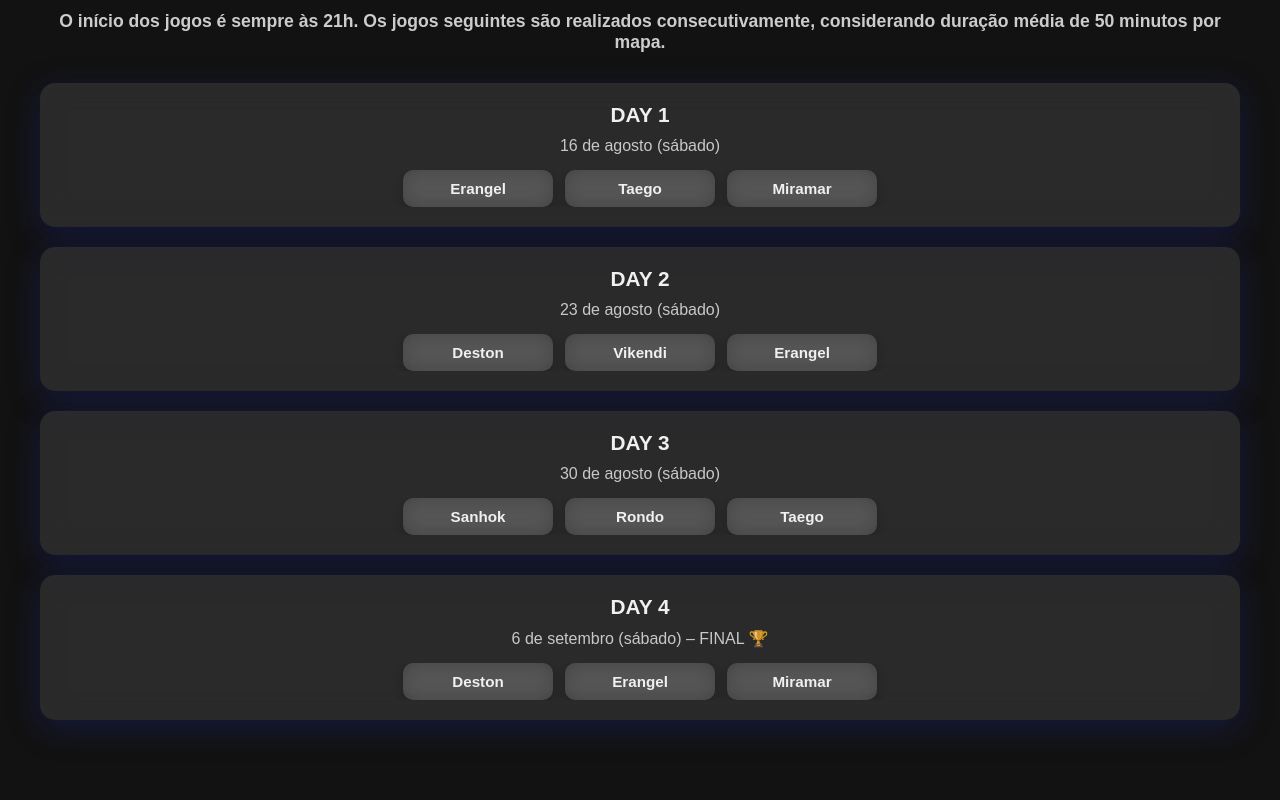
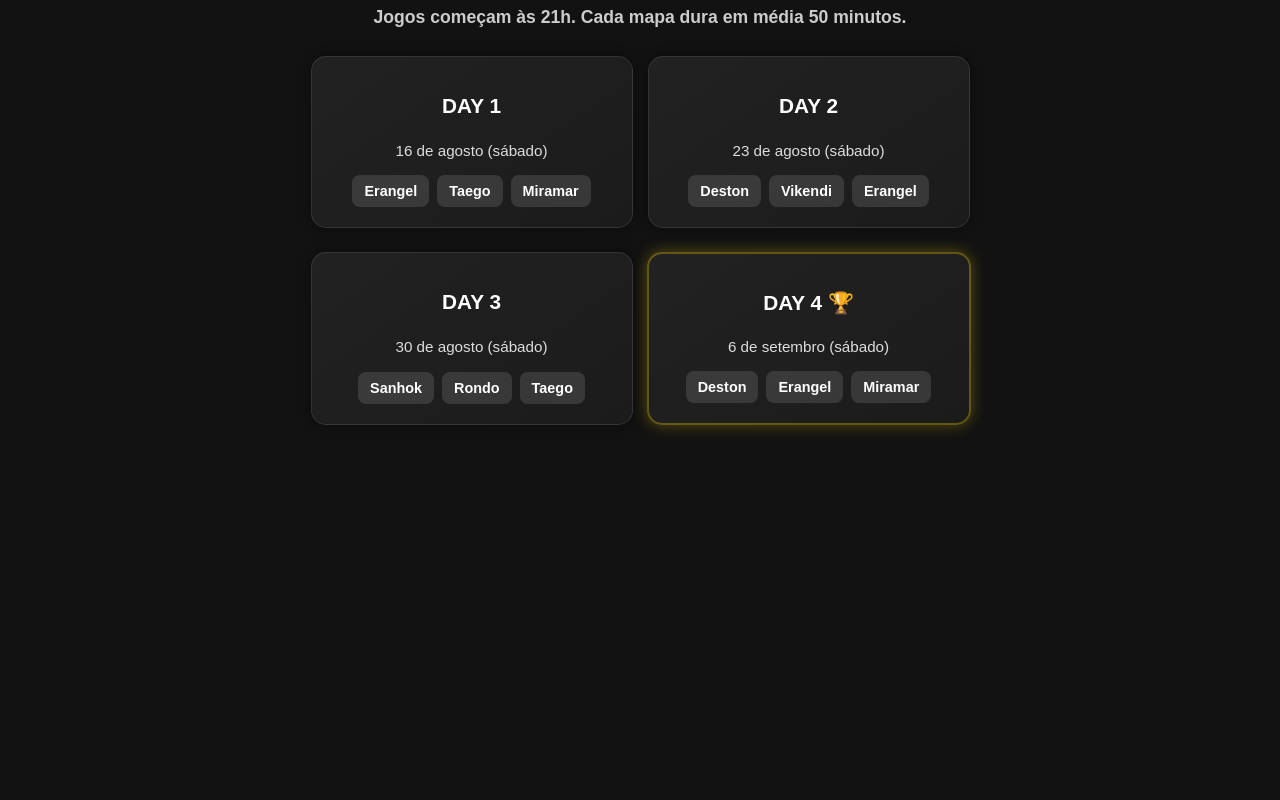
Before and after one commit to felipeproject/rushadrop, a plain HTML site: page index.html in a window 1280 px wide. Shown: the part 921-1721 px from the top of the page. After the commit the page ends 1402 px from the top, so only its background shows below. Drawn offline with Linux system fonts and the light colour scheme.

Commit message:
Auto commit em 2025-08-04 12:13

```diff
--- a/index.html
+++ b/index.html
@@ -8,30 +8,21 @@
   <link rel="stylesheet" href="css/index.css" />
   <link rel="stylesheet" href="https://cdnjs.cloudflare.com/ajax/libs/font-awesome/6.5.0/css/all.min.css" />
   <style>
-    /* seu CSS (mantive o seu código) */
     body {
       margin: 0;
       font-family: Arial, sans-serif;
       background: #121212;
       color: white;
+      overflow-y: auto;
     }
 
     .banner-container {
       position: relative;
       text-align: center;
       margin-top: 70px;
-      display: inline-block;
-      max-width: 100%;
-      width: auto;
-
-      transition: transform 0.5s ease;
-      will-change: transform;
+      background: black;
+      overflow: hidden;
       z-index: 10;
-      background: black;
-    }
-
-    .banner-container.escondido {
-      transform: translateY(-10%);
     }
 
     .banner-container img {
@@ -47,208 +38,228 @@
       right: 5%;
       transform: translateY(-50%);
       background: rgba(0, 0, 0, 0.7);
-      padding: 20px 25px;
+      padding: 1.25rem 1.5rem;
       border-radius: 10px;
       color: white;
       font-weight: bold;
       width: 220px;
+      max-width: 90vw;
       text-align: center;
       box-shadow: 0 4px 12px rgba(0, 0, 0, 0.5);
-      font-family: Arial, sans-serif;
       pointer-events: none;
+      box-sizing: border-box;
     }
 
     .cronometro-overlay h2 {
-      margin: 0 0 10px 0;
-      font-size: 1.6rem;
+      margin: 0 0 0.6rem;
+      font-size: clamp(1rem, 2vw, 1.6rem);
       font-weight: 600;
       display: flex;
       align-items: center;
       justify-content: center;
-      gap: 10px;
+      gap: 0.6rem;
+      flex-wrap: wrap;
     }
 
     .cronometro-overlay #countdown {
-      font-size: 2rem;
+      font-size: clamp(1.2rem, 2.5vw, 2rem);
       font-weight: 800;
       letter-spacing: 1px;
     }
 
-    .calendar-card {
-      position: absolute;
-      top: 50%;
-      right: 25%;
-      transform: translateY(-50%);
-      background: rgba(255, 255, 255, 0.15);
-      backdrop-filter: blur(10px);
-      border-radius: 12px;
-      width: 100px;
-      text-align: center;
-      padding: 10px;
-      box-shadow: 0 4px 15px rgba(0, 0, 0, 0.3);
-      font-family: Arial, sans-serif;
-      color: white;
-      pointer-events: none;
-    }
-
-    .calendar-card #month {
-      font-size: 0.9rem;
-      text-transform: uppercase;
-      font-weight: bold;
-    }
-
-    .calendar-card #day {
-      font-size: 0.8rem;
-    }
-
-    .calendar-card #date {
-      font-size: 2.5rem;
-      font-weight: bold;
-    }
-
-    .calendar-card #year {
-      font-size: 0.8rem;
-    }
-
     #novo-conteudo {
-      padding: 40px 20px 60px;
+      padding: 2.5rem 1rem 3.5rem;
       text-align: center;
       max-width: 1200px;
       margin: 0 auto;
     }
 
     #novo-conteudo h1 {
-      font-size: 2.5rem;
-      margin-bottom: 20px;
+      font-size: clamp(1.8rem, 5vw, 2.5rem);
+      margin-bottom: 1.25rem;
       font-weight: 700;
     }
 
-    #novo-conteudo p.info-horario {
-      margin-bottom: 30px;
+    #novo-conteudo .info-horario {
       font-weight: 600;
       color: #ccc;
-      font-size: 1.1rem;
+      font-size: clamp(1rem, 2.5vw, 1.1rem);
+      margin-bottom: 1.75rem;
     }
 
-    .dias-campeonato {
-      display: flex;
-      gap: 20px;
-      flex-wrap: wrap;
-      padding-bottom: 20px;
-      overflow-x: visible;
+    .carousel {
+      display: grid;
+      grid-template-columns: repeat(2, 1fr);
+      gap: 1.5rem;
+      justify-items: center;
+      max-width: 650px;
+      margin: 0 auto;
+      padding: 0 0.625rem;
     }
 
     .dia-card {
-      background: rgba(255, 255, 255, 0.1);
-      backdrop-filter: blur(15px);
+      background: linear-gradient(145deg, rgba(255, 255, 255, 0.07), rgba(255, 255, 255, 0.04));
+      border: 1px solid rgba(255, 255, 255, 0.1);
       border-radius: 15px;
-      box-shadow: 0 8px 32px 0 rgba(31, 38, 135, 0.37);
-      padding: 20px;
-
-      min-width: 150px;
-      max-width: 100%;
-      flex: 1 1 200px;
-
-      color: #f0f0f0;
+      padding: 1.25rem 1.25rem;
+      width: 100%;
+      max-width: 280px;
+      color: white;
+      box-shadow: 0 0 12px rgba(0, 0, 0, 0.4);
       display: flex;
       flex-direction: column;
-      align-items: center;
+      justify-content: space-between;
+      transition: transform 0.3s ease, box-shadow 0.3s ease;
     }
 
-    @media (max-width: 1800px) {
-      .dia-card {
-        flex: 1 1 100%;
-        min-width: auto;
-      }
+    .dia-card:hover {
+      transform: translateY(-6px);
+      box-shadow: 0 10px 20px rgba(255, 217, 0, 0.4);
     }
 
     .dia-card h2 {
-      margin: 0 0 10px 0;
+      font-size: 1.3rem;
+      margin-bottom: 0.5rem;
       font-weight: 700;
-      font-size: 1.3rem;
+      text-transform: uppercase;
     }
 
     .dia-card p.data {
-      margin: 0 0 15px 0;
-      font-weight: 500;
-      font-size: 1rem;
-      opacity: 0.8;
+      font-size: 0.95rem;
+      margin-bottom: 1rem;
+      opacity: 0.85;
+    }
+
+    .dia-card.final {
+      border: 2px solid rgba(255, 217, 0, 0.3);
+      box-shadow: 0 0 15px rgba(255, 217, 0, 0.3);
+    }
+
+    .dia-card.final h2::after {
+      content: " 🏆";
     }
 
     .mapas-lista {
       display: flex;
-      gap: 12px;
-      flex-wrap: nowrap;
-      overflow-x: auto;
-      width: 100%;
+      flex-wrap: wrap;
+      gap: 0.5rem;
       justify-content: center;
     }
 
     .mapa-item {
-      background: rgba(255, 255, 255, 0.12);
-      backdrop-filter: blur(10px);
-      border-radius: 10px;
-      padding: 10px 15px;
-      min-width: 120px;
-      text-align: center;
+      background-color: rgba(255, 255, 255, 0.12);
+      border-radius: 8px;
+      padding: 0.5rem 0.75rem;
+      font-size: 0.9rem;
       font-weight: 600;
-      font-size: 0.95rem;
       user-select: none;
-      box-shadow: 0 4px 10px rgba(0, 0, 0, 0.2);
+      white-space: nowrap;
+      transition: background-color 0.3s ease;
       cursor: default;
-      white-space: nowrap;
     }
 
-    .mapas-lista::-webkit-scrollbar {
-      height: 6px;
+    .barra-vertical {
+      display: none;
     }
 
-    .mapas-lista::-webkit-scrollbar-thumb {
-      background-color: #666;
-      border-radius: 3px;
+    /* RESPONSIVO */
+    @media (max-width: 767px) {
+      .carousel {
+        gap: 3.25rem;
+        max-width: 100%;
+        margin: 0 auto 2.5rem;
+        padding: 0 1rem;
+      }
+
+      .dia-card {
+        max-width: 100%;
+        padding: 1.125rem 1rem;
+        font-size: 1rem;
+        border-radius: 12px;
+      }
+
+      .dia-card:hover {
+        transform: none;
+        box-shadow: 0 0 12px rgba(255, 217, 0, 0.25);
+      }
+
+      .mapa-item {
+        font-size: 1rem;
+        padding: 0.625rem 0.875rem;
+      }
+
+      .cronometro-overlay {
+        position: static;
+        transform: none;
+        width: 100%;
+        max-width: 100%;
+        margin: 1rem auto 2rem;
+        padding: 1rem;
+        border-radius: 10px;
+        box-shadow: 0 4px 12px rgba(0, 0, 0, 0.5);
+      }
     }
 
-    .mapas-lista::-webkit-scrollbar-track {
-      background: transparent;
+    @media (max-width: 360px) {
+      #novo-conteudo h1 {
+        font-size: 1.6rem;
+      }
+
+      .cronometro-overlay h2 {
+        font-size: 1rem;
+      }
+
+      .cronometro-overlay #countdown {
+        font-size: 1.2rem;
+      }
+
+      .dia-card h2 {
+        font-size: 1.1rem;
+      }
+
+      .dia-card p.data {
+        font-size: 0.85rem;
+      }
+
+      .mapa-item {
+        font-size: 0.85rem;
+        padding: 0.4rem 0.6rem;
+      }
     }
   </style>
 </head>
 
 <body>
 
-  <!-- Navbar injetada via JavaScript -->
+  <!-- Navbar -->
   <script type="module">
     import { injectNavbar } from './js/navbar.js';
     injectNavbar();
   </script>
 
-  <!-- Banner com cronômetro e calendário -->
+  <!-- Banner -->
   <div class="banner-container" id="banner">
     <img src="imagens/Rushadrop.png" alt="Banner Rusha Drop" loading="lazy" />
+  </div>
 
-    <!-- Cronômetro -->
+  <!-- cronometro -->
+  <div>
     <div class="cronometro-overlay">
-      <h2><i class="fas fa-trophy"></i> Início do Campeonato</h2>
+      <h2><i class="fas fa-trophy"></i>Início do Campeonato</h2>
       <div id="countdown"></div>
-    </div>
-
-    <!-- Cartão de calendário -->
-    <div class="calendar-card">
-      <div id="month"></div>
-      <div id="day"></div>
-      <div id="date"></div>
-      <div id="year"></div>
     </div>
   </div>
 
-  <!-- Novo conteúdo com dias e mapas (gerado por JS) -->
+  <!-- Novo Conteúdo -->
   <section id="novo-conteudo">
     <h1>Calendário do Campeonato</h1>
     <p class="info-horario">
-      O início dos jogos é sempre às <strong>21h</strong>. Os jogos seguintes são realizados consecutivamente, considerando duração média de <strong>50 minutos</strong> por mapa.
+
+      Jogos começam às <strong>21h</strong>. Cada mapa dura em média <strong>50 minutos</strong>.
     </p>
-    <div class="dias-campeonato" id="dias-campeonato">
-      <!-- Dias e mapas serão inseridos aqui via JS -->
+
+
+    <div class="carousel" id="dias-campeonato">
     </div>
   </section>
 
@@ -257,60 +268,36 @@
     import { DIAS, mapas } from './js/configGlobal.js';
     import { startCountdown } from './js/countdown.js';
 
-    // Data base do campeonato (sábado 16/08/2025)
     const dataBase = new Date('2025-08-16T21:00:00');
 
-    // Função para formatar data para "16 de agosto (sábado)"
     function formatarData(d) {
-      const meses = [
-        'janeiro', 'fevereiro', 'março', 'abril',
-        'maio', 'junho', 'julho', 'agosto',
-        'setembro', 'outubro', 'novembro', 'dezembro'
-      ];
-      const diasSemana = [
-        'domingo', 'segunda-feira', 'terça-feira',
-        'quarta-feira', 'quinta-feira', 'sexta-feira', 'sábado'
-      ];
-      const dia = d.getDate();
-      const mes = meses[d.getMonth()];
-      const diaSemana = diasSemana[d.getDay()];
-      return `${dia} de ${mes} (${diaSemana})`;
+      const meses = ['janeiro', 'fevereiro', 'março', 'abril', 'maio', 'junho', 'julho', 'agosto', 'setembro', 'outubro', 'novembro', 'dezembro'];
+      const diasSemana = ['domingo', 'segunda-feira', 'terça-feira', 'quarta-feira', 'quinta-feira', 'sexta-feira', 'sábado'];
+      return `${d.getDate()} de ${meses[d.getMonth()]} (${diasSemana[d.getDay()]})`;
     }
 
-    // Inserir dias e mapas no container
     const container = document.getElementById('dias-campeonato');
 
     DIAS.forEach((dia, i) => {
-      // Calcular data do sábado + i semanas
       const dataDia = new Date(dataBase);
-      dataDia.setDate(dataDia.getDate() + i * 7);
+      dataDia.setDate(dataBase.getDate() + i * 7);
 
-      // Criar card do dia
       const diaCard = document.createElement('div');
       diaCard.classList.add('dia-card');
+      if (i === DIAS.length - 1) diaCard.classList.add('final');
 
-      // Título DAY1, DAY2...
       const titulo = document.createElement('h2');
       titulo.textContent = dia.replace('DAY', 'DAY ');
       diaCard.appendChild(titulo);
 
-      // Parágrafo com data formatada
       const pData = document.createElement('p');
       pData.classList.add('data');
-
-      // Se for o último dia (DAY4), adicionar "– FINAL 🏆"
-      if (i === DIAS.length - 1) {
-        pData.textContent = formatarData(dataDia) + ' – FINAL 🏆';
-      } else {
-        pData.textContent = formatarData(dataDia);
-      }
+      pData.textContent = formatarData(dataDia);
       diaCard.appendChild(pData);
 
-      // Div dos mapas
       const mapasLista = document.createElement('div');
       mapasLista.classList.add('mapas-lista');
 
-      // Inserir mapas do dia
       mapas[dia].forEach(mapa => {
         const mapaItem = document.createElement('div');
         mapaItem.classList.add('mapa-item');
@@ -322,33 +309,16 @@
       container.appendChild(diaCard);
     });
 
-    // Atualiza o card do calendário com a data base
-    const mesesCard = ["JAN", "FEV", "MAR", "ABR", "MAI", "JUN", "JUL", "AGO", "SET", "OUT", "NOV", "DEZ"];
-    const diasSemanaCard = ["Domingo", "Segunda", "Terça", "Quarta", "Quinta", "Sexta", "Sábado"];
-
-    document.getElementById('month').innerText = mesesCard[dataBase.getMonth()];
-    document.getElementById('day').innerText = diasSemanaCard[dataBase.getDay()];
-    document.getElementById('date').innerText = dataBase.getDate();
-    document.getElementById('year').innerText = dataBase.getFullYear();
-
-    // Iniciar countdown para a data base
     startCountdown(dataBase.toISOString(), 'countdown');
   </script>
 
-  <!-- Script para esconder/mostrar banner na rolagem -->
   <script>
     const banner = document.getElementById('banner');
     let lastScrollTop = window.pageYOffset || document.documentElement.scrollTop;
 
     window.addEventListener('scroll', () => {
       let scrollTop = window.pageYOffset || document.documentElement.scrollTop;
-
-      if (scrollTop > lastScrollTop) {
-        banner.classList.add('escondido');
-      } else {
-        banner.classList.remove('escondido');
-      }
-
+      banner.classList.toggle('escondido', scrollTop > lastScrollTop);
       lastScrollTop = scrollTop <= 0 ? 0 : scrollTop;
     }, { passive: true });
   </script>
--- a/js/navbar.js
+++ b/js/navbar.js
@@ -1,4 +1,3 @@
-// js/navbar.js
 export function injectNavbar() {
   const navbarHTML = `
     <nav id="navbar-top" style="
@@ -7,31 +6,71 @@ export function injectNavbar() {
       background: rgba(0, 0, 0, 0.9);
       box-shadow: 0 2px 8px rgba(0,0,0,0.7);
       z-index: 9999;
-      visibility: hidden;
-      opacity: 0;
-      transition: visibility 0s linear 0.3s, opacity 0.3s ease;
+      transition: transform 0.3s ease;
     ">
-      <ul style="
+      <div style="display: flex; justify-content: space-between; align-items: center; padding: 1rem 1.5rem;">
+        <div id="navbar-logo" style="font-weight: bold; color: #facc15; font-size: 1.2rem; cursor: pointer;">
+          RUSHA DROP
+        </div>
+        <button id="menu-toggle" aria-label="Abrir menu" style="
+          background: none;
+          border: none;
+          color: white;
+          font-size: 1.5rem;
+          cursor: pointer;
+          display: none;
+        ">
+          <i class="fas fa-bars"></i>
+        </button>
+      </div>
+      <ul id="navbar-links" style="
         display: flex;
         justify-content: center;
         gap: 2rem;
-        padding: 1rem 0;
+        padding-bottom: 1rem;
         margin: 0;
         list-style: none;
         font-weight: 600;
         font-family: 'Segoe UI', Tahoma, Geneva, Verdana, sans-serif;
+        flex-wrap: wrap;
+        transition: max-height 0.3s ease;
+        overflow: hidden;
       ">
-        <li>
-          <a href="index.html" class="nav-link" style="
+        ${createNavItem('index.html', 'fa-home', 'Início')}
+        ${createNavItem('times.html', 'fa-users', 'Times')}
+        ${createNavItem('tabelas.html', 'fa-table', 'Tabelas')}
+        ${createNavItem('informacoes.html', 'fa-info-circle', 'Informações')}
+      </ul>
+
+      <style>
+        @media (max-width: 768px) {
+          #menu-toggle {
+            display: block !important;
+          }
+
+          #navbar-links {
+            flex-direction: column;
+            align-items: center;
+            width: 100%;
+            max-height: 500px;
+          }
+
+          #navbar-links.collapsed {
+            max-height: 0;
+            padding-bottom: 0 !important;
+          }
+        }
+
+        .nav-link {
           position: relative;
           color: white;
           text-decoration: none;
           transition: color 0.3s ease;
           display: inline-block;
           padding-bottom: 4px;
-          ">
-            <i class="fas fa-home"></i> Início
-            <span class="underline" style="
+        }
+
+        .nav-link .underline {
           position: absolute;
           height: 2px;
           bottom: 0;
@@ -39,96 +78,30 @@ export function injectNavbar() {
           background-color: #facc15;
           width: 0%;
           transition: width 0.3s ease;
-            "></span>
-          </a>
-        </li>
-        <li>
-          <a href="times.html" class="nav-link" style="
-            position: relative;
-            color: white;
-            text-decoration: none;
-            transition: color 0.3s ease;
-            display: inline-block;
-            padding-bottom: 4px;
-          ">
-            <i class="fas fa-users"></i> Times
-            <span class="underline" style="
-              position: absolute;
-              height: 2px;
-              bottom: 0;
-              left: 0;
-              background-color: #facc15;
-              width: 0%;
-              transition: width 0.3s ease;
-            "></span>
-          </a>
-        </li>
-        <li>
-          <a href="tabelas.html" class="nav-link" style="
-            position: relative;
-            color: white;
-            text-decoration: none;
-            transition: color 0.3s ease;
-            display: inline-block;
-            padding-bottom: 4px;
-          ">
-            <i class="fas fa-table"></i> Tabelas
-            <span class="underline" style="
-              position: absolute;
-              height: 2px;
-              bottom: 0;
-              left: 0;
-              background-color: #facc15;
-              width: 0%;
-              transition: width 0.3s ease;
-            "></span>
-          </a>
-        </li>
-        <li>
-          <a href="informacoes.html" class="nav-link" style="
-            position: relative;
-            color: white;
-            text-decoration: none;
-            transition: color 0.3s ease;
-            display: inline-block;
-            padding-bottom: 4px;
-          ">
-            <i class="fas fa-info-circle"></i> Informações
-            <span class="underline" style="
-              position: absolute;
-              height: 2px;
-              bottom: 0;
-              left: 0;
-              background-color: #facc15;
-              width: 0%;
-              transition: width 0.3s ease;
-            "></span>
-          </a>
-        </li>
-      </ul>
+        }
+      </style>
     </nav>
   `;
 
-  const navContainer = document.createElement('div');
-  navContainer.innerHTML = navbarHTML;
-  document.body.prepend(navContainer.firstElementChild);
+  const container = document.createElement('div');
+  container.innerHTML = navbarHTML;
+  document.body.prepend(container.firstElementChild);
 
+  const navbar = document.getElementById('navbar-top');
   const navLinks = document.querySelectorAll('#navbar-top .nav-link');
+  const toggleButton = document.getElementById('menu-toggle');
+  const logo = document.getElementById('navbar-logo');
+  const linksContainer = document.getElementById('navbar-links');
   const currentPage = window.location.pathname.split('/').pop();
+  let isMobile = window.innerWidth <= 768;
 
+  // Destaca a página atual
   navLinks.forEach(link => {
     const underline = link.querySelector('.underline');
-
     if (link.getAttribute('href') === currentPage) {
-      // ativa cor e underline com animação
       link.style.color = '#facc15';
       underline.style.width = '100%';
     } else {
-      // cor padrão
-      link.style.color = 'white';
-      underline.style.width = '0%';
-
-      // animação hover
       link.addEventListener('mouseover', () => {
         link.style.color = '#facc15';
         underline.style.width = '100%';
@@ -140,8 +113,47 @@ export function injectNavbar() {
     }
   });
 
-  // Mostrar navbar com transição suave para evitar piscar
-  const navbar = document.getElementById('navbar-top');
-  navbar.style.visibility = 'visible';
-  navbar.style.opacity = '1';
+  // Toggle do menu
+  const toggleMenu = () => {
+    linksContainer.classList.toggle('collapsed');
+  };
+  toggleButton.addEventListener('click', toggleMenu);
+  logo.addEventListener('click', () => {
+    if (isMobile) toggleMenu();
+  });
+
+  // Recolher após 1s no mobile
+  if (isMobile) {
+    setTimeout(() => {
+      linksContainer.classList.add('collapsed');
+    }, 1000);
   }
+
+  // Recolhe menu aberto ao scrollar no mobile
+  window.addEventListener('scroll', () => {
+    if (isMobile && !linksContainer.classList.contains('collapsed')) {
+      linksContainer.classList.add('collapsed');
+    }
+  });
+
+  // Garante comportamento responsivo ao redimensionar
+  window.addEventListener('resize', () => {
+    isMobile = window.innerWidth <= 768;
+    if (!isMobile) {
+      linksContainer.classList.remove('collapsed');
+    } else {
+      linksContainer.classList.add('collapsed');
+    }
+  });
+}
+
+function createNavItem(href, iconClass, label) {
+  return `
+    <li>
+      <a href="${href}" class="nav-link">
+        <i class="fas ${iconClass}"></i> ${label}
+        <span class="underline"></span>
+      </a>
+    </li>
+  `;
+}
```
Also changed, not shown: js/media-detector.js (deleted, +0 -11 lines), js/scroll.js (deleted, +0 -8 lines), 1 other file. Lines whose indentation alone changed are shown as unchanged.
